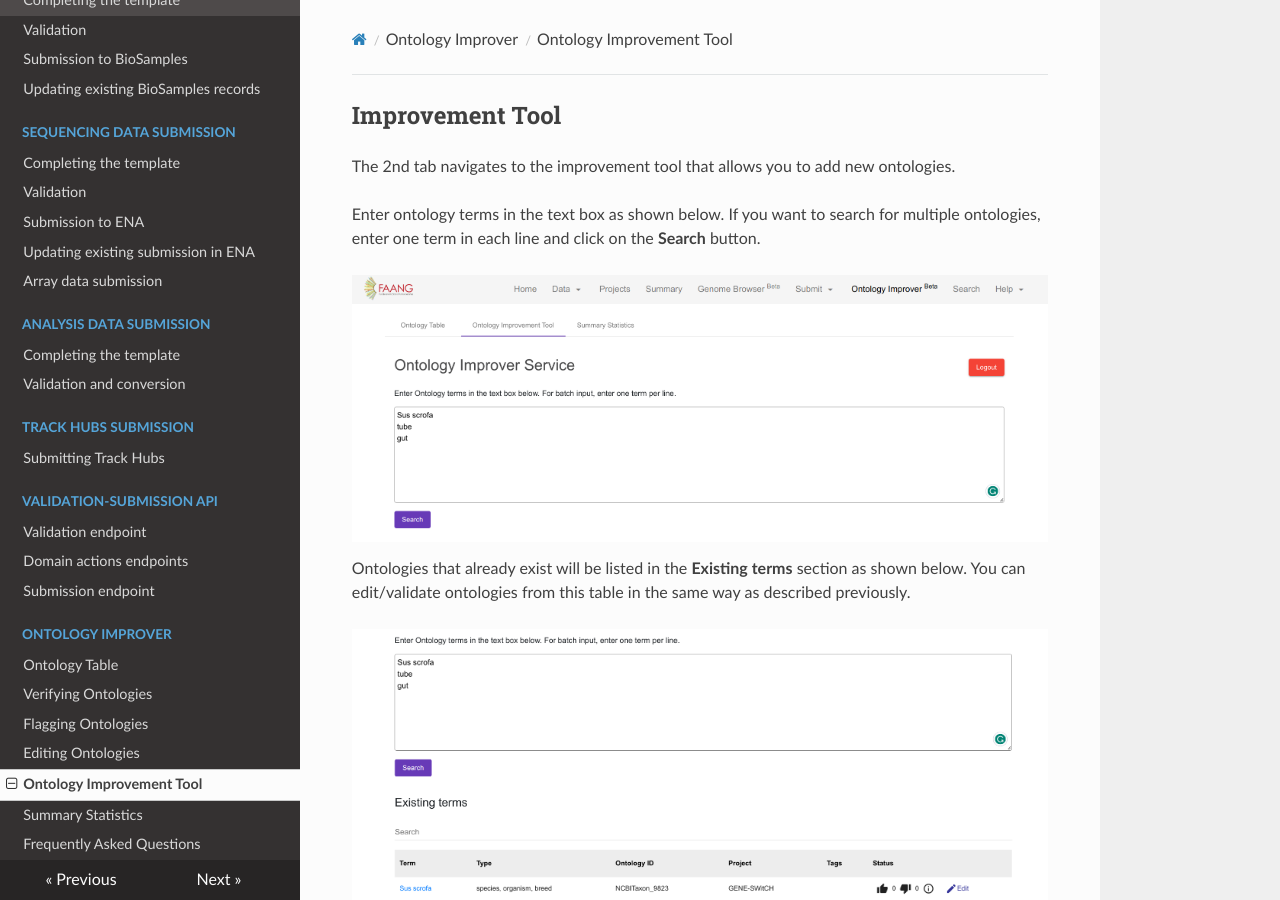
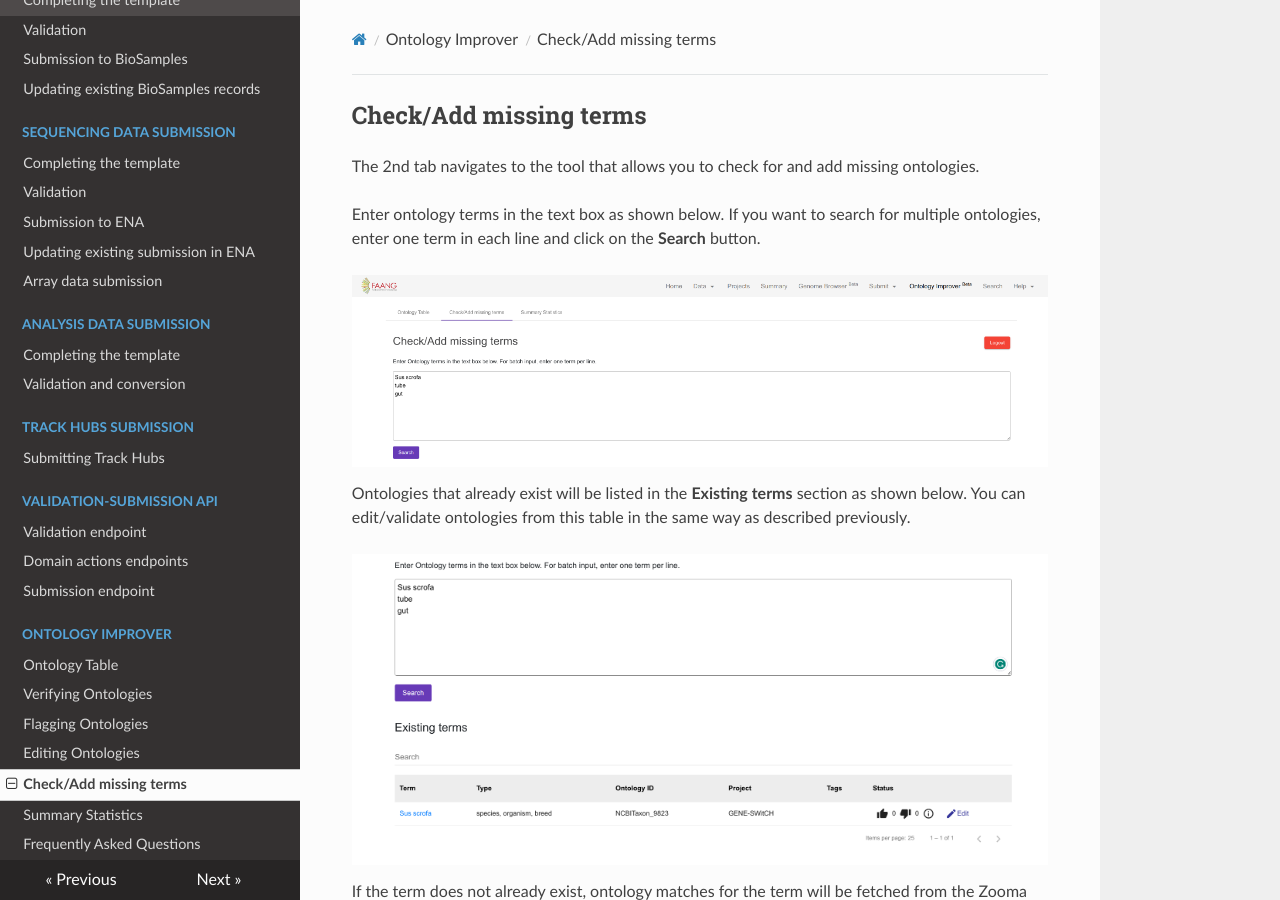
Before and after one commit to FAANG/dcc-documentation, an MkDocs documentation site: the page built from docs/ontology/missing_terms.md, in a window 1280 px wide and 900 px high. Built offline with MkDocs 1.6.1, drawn with Linux system fonts in a browser that asks for light colours; nearby versions of some CDN libraries.

Commit message:
update doc for ontology tab name

```diff
--- a/docs/ontology/improver.md
+++ b/docs/ontology/missing_terms.md
@@ -1,11 +1,11 @@
-## Improvement Tool
+## Check/Add missing terms
 
-The 2nd tab navigates to the improvement tool that allows you to add new ontologies.
+The 2nd tab navigates to the tool that allows you to check for and add missing ontologies.
 
 Enter ontology terms in the text box as shown below. If you want to search for multiple ontologies, enter one term in each line and click on the **Search** button.
 
 <p style="text-align: center; margin: 15px 0;">
-  <img src="../../img/ont_improver_search.png" width="100%" />
+  <img src="../../img/check_add_missing_terms.png" width="100%" />
 </p>
 
 Ontologies that already exist will be listed in the **Existing terms** section as shown below. You can edit/validate ontologies from this table in the same way as described previously.
--- a/mkdocs.yml
+++ b/mkdocs.yml
@@ -26,7 +26,7 @@ nav:
         - Verifying Ontologies: ontology/verify.md
         - Flagging Ontologies: ontology/flag.md
         - Editing Ontologies: ontology/edit.md
-        - Ontology Improvement Tool: ontology/improver.md
+        - Check/Add missing terms: ontology/missing_terms.md
         - Summary Statistics: ontology/summary.md
     - Frequently Asked Questions: faq.md
 theme: readthedocs
```
Also changed, not shown: docs/img/check_add_missing_terms.png (added), docs/img/ont_improver_search.png (deleted), docs/img/summary_statistics_page.png, docs/img/table_tabs.png.
